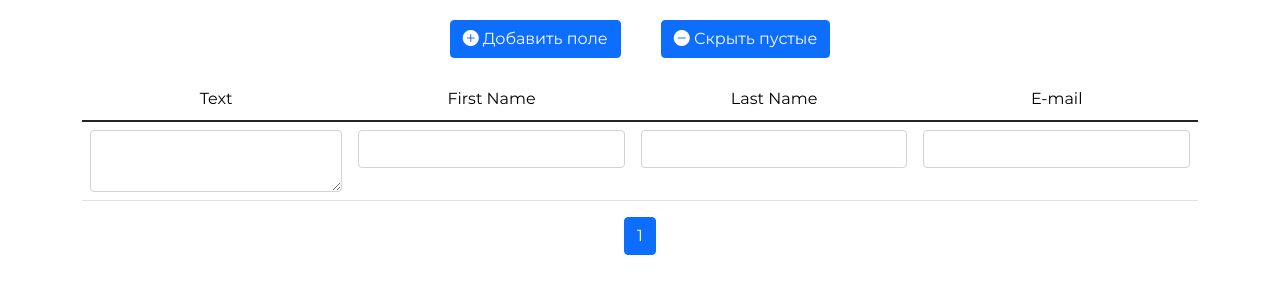
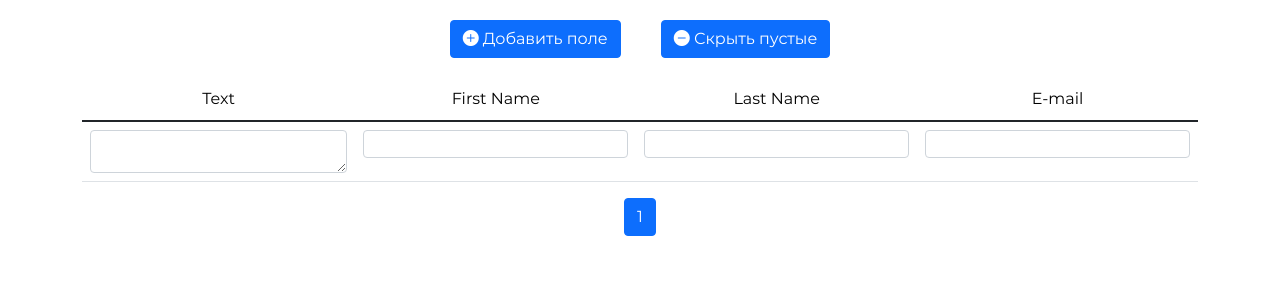
Before and after one commit to SashaLeshiy/test-pan, a React app: page / in a window 1280 px wide. Built offline with nearby package versions, Linux system fonts and the light colour scheme.

```diff
--- /dev/null
+++ b/src/components/TableRow/TableRow.css
@@ -0,0 +1,4 @@
+.tableRow {
+    font-size: 12px !important;
+    line-height: 1.2 !important;
+}
--- a/src/components/TableRow/TableRow.js
+++ b/src/components/TableRow/TableRow.js
@@ -17,28 +17,28 @@
             <td><textarea
                 name="text"
                 value={user.data.text}
-                className="form-control"
+                className="form-control tableRow"
                 type="text"
                 onChange={addData}
             /></td>
             <td><input
                 name="fname"
                 value={user.data.fname}
-                className="form-control"
+                className="form-control tableRow"
                 type="text"
                 onChange={addData}
             /></td>
             <td><input
                 name="lname"
                 value={user.data.lname}
-                className="form-control"
+                className="form-control tableRow"
                 type="text"
                 onChange={addData}
             /></td>
             <td><input
                 name="email"
                 value={user.data.email}
-                className="form-control"
+                className="form-control tableRow"
                 type="email"
                 onChange={addData}
             /></td>
--- a/src/index.css
+++ b/src/index.css
@@ -2,3 +2,4 @@
 @import url('./vendor/Montserrat/montserrat.css');
 @import url('../src/components/Table/table.css');
 @import url('../src/components/Second/Second.css');
+@import url('../src/components/TableRow/TableRow.css');
```
Also changed, not shown: 1 other file.
